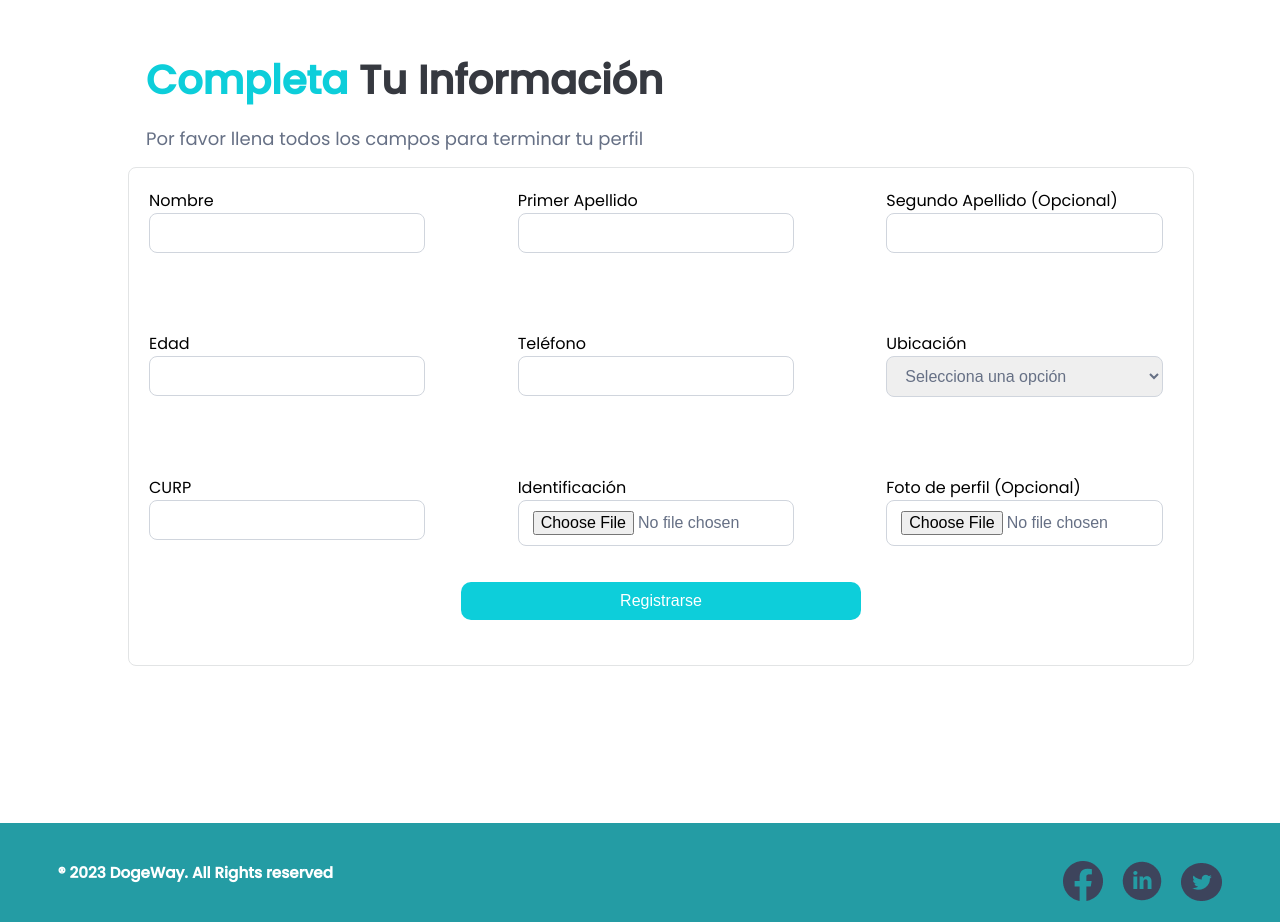
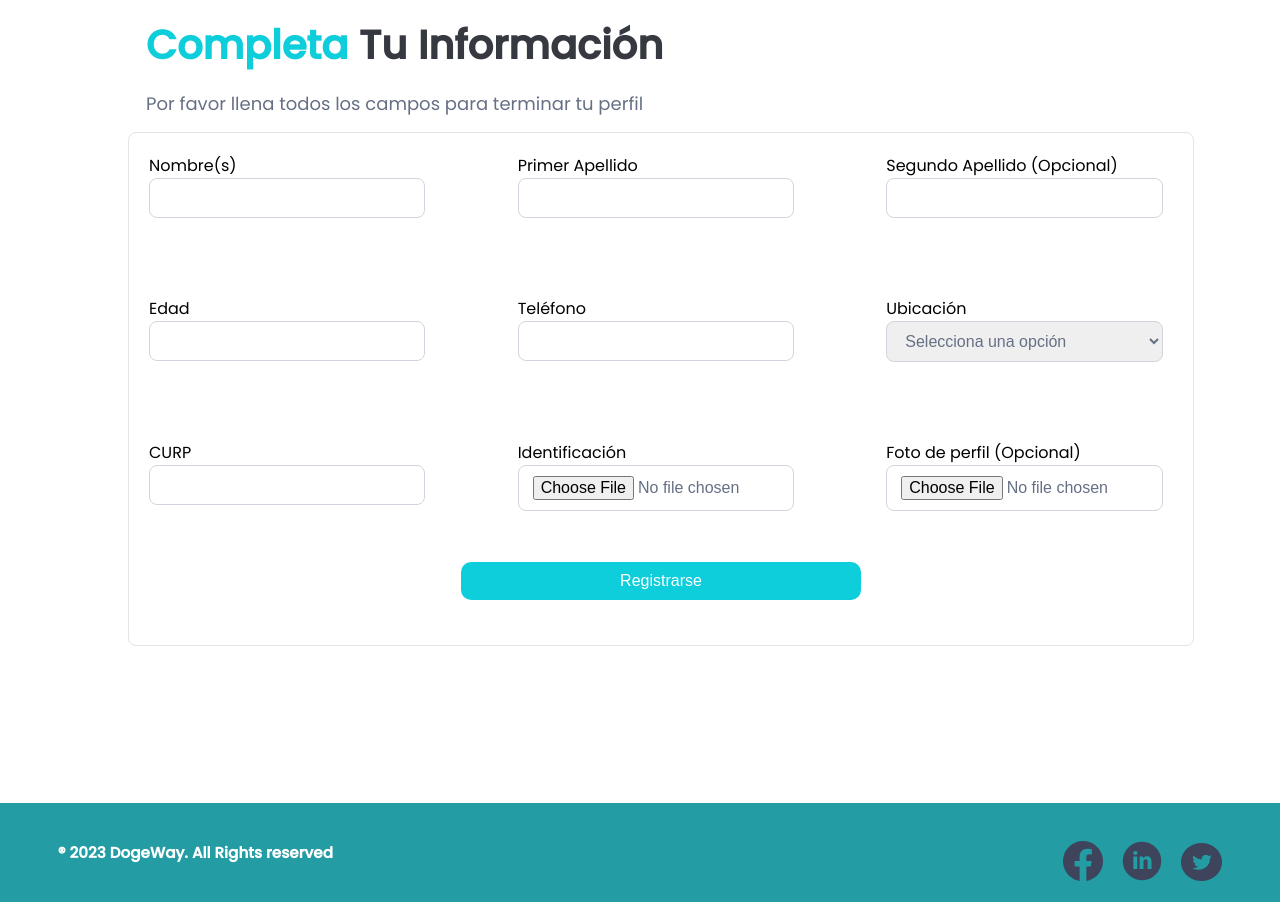
Before and after one commit to Luisangel-Cordova27/IngSoft-DogeWay, a PHP site: page /registroUsuario2.php in a window 1280 px wide. Shown: the part 114-1036 px from the top of the page. Run offline with PHP 8.4, Linux system fonts and the light colour scheme; data that the repository does not hold is empty.

Commit message:
registroUsuario2 terminado, y fullname a la bd

```diff
--- a/js/validaciones.js
+++ b/js/validaciones.js
@@ -63,7 +63,7 @@ function validacionRegistro2(){
         }, 5000);
     }
     else{
-        //form.submit();
+        form.submit();
         console.log("Se envio el form");
     }
 
--- a/registroUsuario2.php
+++ b/registroUsuario2.php
@@ -31,7 +31,7 @@
     </header>
 
     <main>
-        <div style="width: 80%; margin: 0 auto; padding-top: 50px;">
+        <div style="width: 80%; margin: 0 auto; padding-top: 15px;">
             <div class="titulo-R" style="padding-left: 18px;">
                 <h1 style="justify-content: left;"><span style="color: #0DCEDA;">Completa&nbsp;</span>Tu Información</h1>
                 <h2 style="justify-content: left; padding: 15px 0;">Por favor llena todos los campos para terminar tu perfil</h2>
@@ -41,7 +41,7 @@
             <input type="hidden" name="id" id = "id" value="<?php echo $id_usuario?>" readonly/>
                 <div class="contenedor-input" style="margin: 0;">
                     <div>
-                        <label for="nombre">Nombre</label>
+                        <label for="nombre">Nombre&#40;s&#41;</label>
                         <input type="text" name="nombre" id="nombre" class="input-registro">
                     </div>
 
@@ -105,12 +105,11 @@
                     </div>
                 </div>
 
-                <div class="cuadro-R" style="border: none; padding: 0; margin: 15px auto;">
+                <div class="cuadro-R" style="border: none; padding: 0; padding-top: 15px; margin: 15px auto;">
                     <button type="button" onclick="validacionRegistro2()">Registrarse</button>
                 </div>
             </form>
         </div>
-
     </main>
 
     <footer>
```
Also changed, not shown: usuario_alta2.php (+5 -4 lines).
